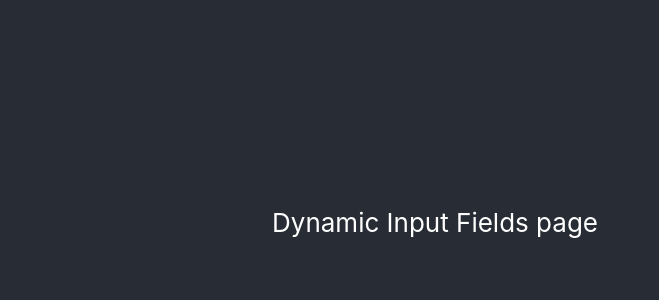
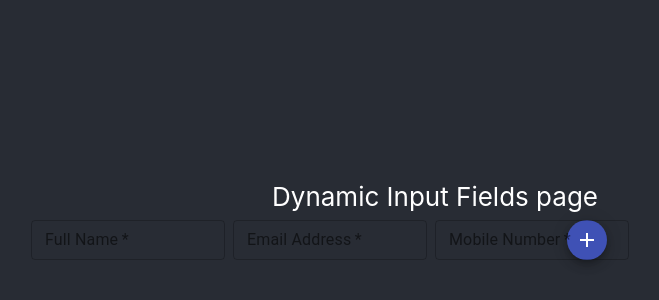
Before and after one commit to AndreiMihaiSurueanu/react-exercises, a React (Create React App) app: page /dynamicInputFields in a window 1280 px wide. Shown: the part 178-478 px from the top of the page, without its empty margins (205-864 px from the left). Built offline with nearby package versions, Linux system fonts and the light colour scheme.

Commit message:
Update DynamicInputFields.js

```diff
--- a/src/pages/DynamicInputFields.js
+++ b/src/pages/DynamicInputFields.js
@@ -1,9 +1,11 @@
 import React from 'react'
+import Dynamic from '../components/Dynamic'
 
 function DynamicInputFields() {
     return (
         <div>
             Dynamic Input Fields page
+            <Dynamic />
         </div>
     )
 }
```
